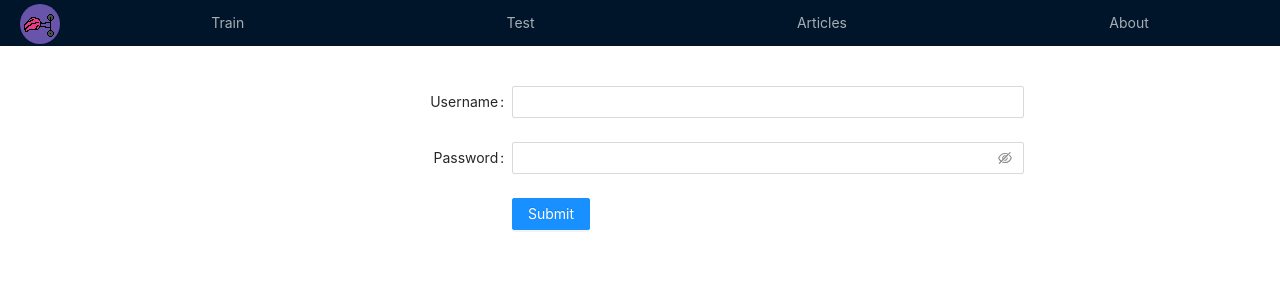
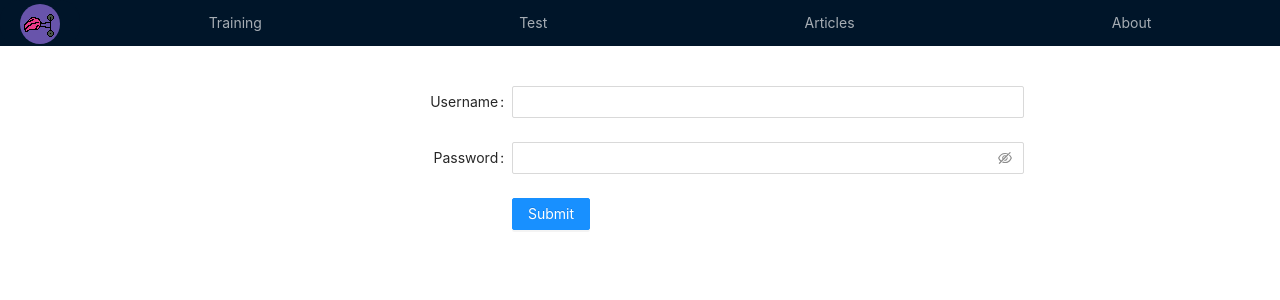
Before and after one commit to KostiantynKorzh/trainmeplz-front, a React (Create React App) app: page /auth in a window 1280 px wide. Shown: the top 300 px of the page. Built offline with nearby package versions, Linux system fonts and the light colour scheme; no server answers.

Commit message:
Rename 'train' to 'training'

```diff
--- a/src/App.tsx
+++ b/src/App.tsx
@@ -3,7 +3,7 @@ import "./App.css";
 import Main from "./components/pages/main/Main";
 import About from "./components/pages/about/About";
 import { BrowserRouter, Route, Switch } from "react-router-dom";
-import Train from "./components/pages/train/Train";
+import Training from "./components/pages/training/Training";
 import Test from "./components/pages/test/Test";
 import DefaultLayout from "./components/layouts/DefaultLayout";
 import AdminArticle from "./components/pages/articles/admin/AdminArticle";
@@ -28,7 +28,7 @@ function App() {
           <DefaultLayout>
             <Switch>
               <Route exact path={["/", "/home"]} component={Main} />
-              <Route exact path="/train" component={Train} />
+              <Route exact path="/training" component={Training} />
               <Route exact path="/test" component={Test} />
               <Route
                 exact
--- a/src/components/common/headers/Header.tsx
+++ b/src/components/common/headers/Header.tsx
@@ -22,7 +22,7 @@ const Header = ({ children }: any) => {
           </Link>
         </Menu.Item>
         <Menu.Item style={styles.item}>
-          <Link to="/train">Train</Link>
+          <Link to="/training">Training</Link>
         </Menu.Item>
         <Menu.Item style={styles.item}>
           <Link to="/test">Test</Link>
--- a/src/components/pages/train/Train.tsx
+++ b/src/components/pages/training/Training.tsx
@@ -1,9 +1,9 @@
 import React, { useState } from "react";
-import TrainForm from "./TrainForm";
+import TrainingForm from "./TrainingForm";
 import StatsBlock from "./StatsBlock";
-import TrainService from "../../../services/TrainService";
+import TrainService from "../../../services/TrainingService";
 
-const Train = () => {
+const Training = () => {
   const [submitted, setSubmitted] = useState(false);
 
   const onSubmit = (chosenLabel: string, image: any): void => {
@@ -16,10 +16,10 @@ const Train = () => {
 
   return (
     <>
-      <TrainForm onSubmit={onSubmit} submitted={submitted} />
+      <TrainingForm onSubmit={onSubmit} submitted={submitted} />
       <StatsBlock submitted={submitted} />
     </>
   );
 };
 
-export default Train;
+export default Training;
--- a/src/components/pages/train/TrainForm.tsx
+++ b/src/components/pages/training/TrainingForm.tsx
@@ -6,7 +6,7 @@ import LabelService from "../../../services/LabelService";
 
 const { Option } = Select;
 
-const TrainForm = ({ onSubmit, submitted }: any): JSX.Element => {
+const TrainingForm = ({ onSubmit, submitted }: any): JSX.Element => {
   const [labels, setLabels] = useState([]);
 
   const [chosenLabel, setChosenLabel] = useState("");
@@ -76,4 +76,4 @@ const TrainForm = ({ onSubmit, submitted }: any): JSX.Element => {
   );
 };
 
-export default TrainForm;
+export default TrainingForm;
--- a/src/services/TrainService.ts
+++ b/src/services/TrainingService.ts
@@ -6,7 +6,7 @@ const sendDataToServer = (label: string, imageData: any): Promise<any> => {
   data.append("file", imageData.originFileObj);
   data.append("filename", label);
 
-  return axios.post(REACT_APP_BACK_URL + "trains?label=" + label, data, {
+  return axios.post(REACT_APP_BACK_URL + "trainings?label=" + label, data, {
     headers: { "content-type": "multipart/form-data" },
   });
 };
```
Also changed, not shown: src/components/pages/training/ImageStats.tsx (renamed from src/components/pages/train/ImageStats.tsx), src/components/pages/training/StatsBlock.tsx (renamed from src/components/pages/train/StatsBlock.tsx).
